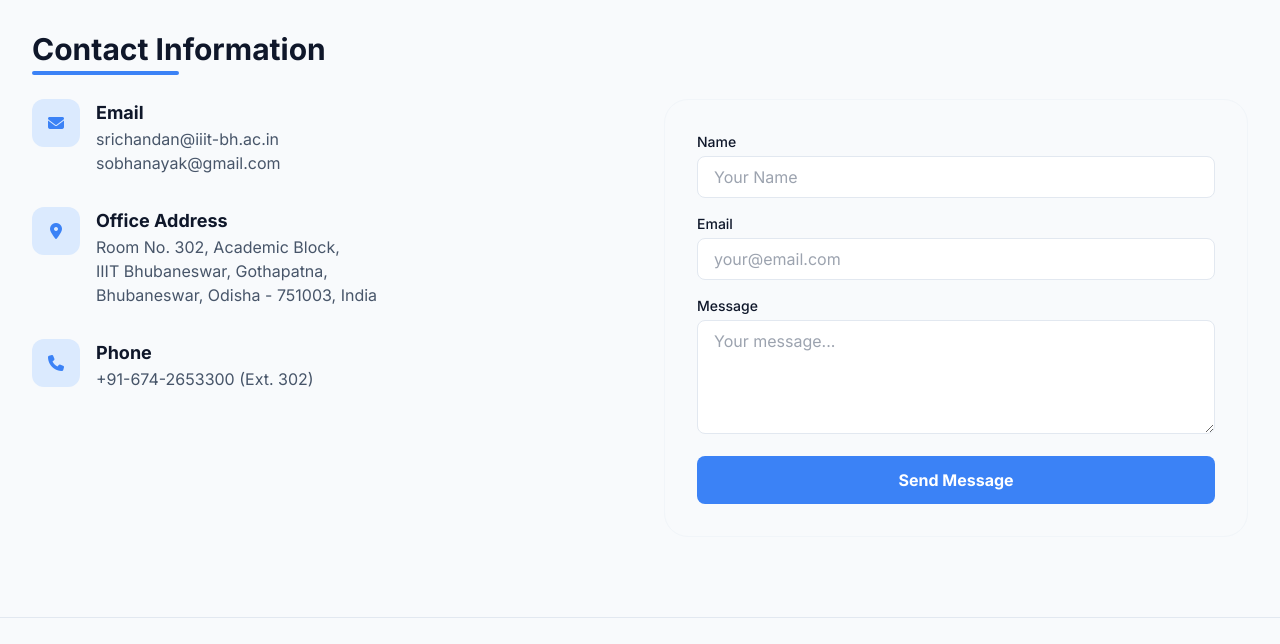
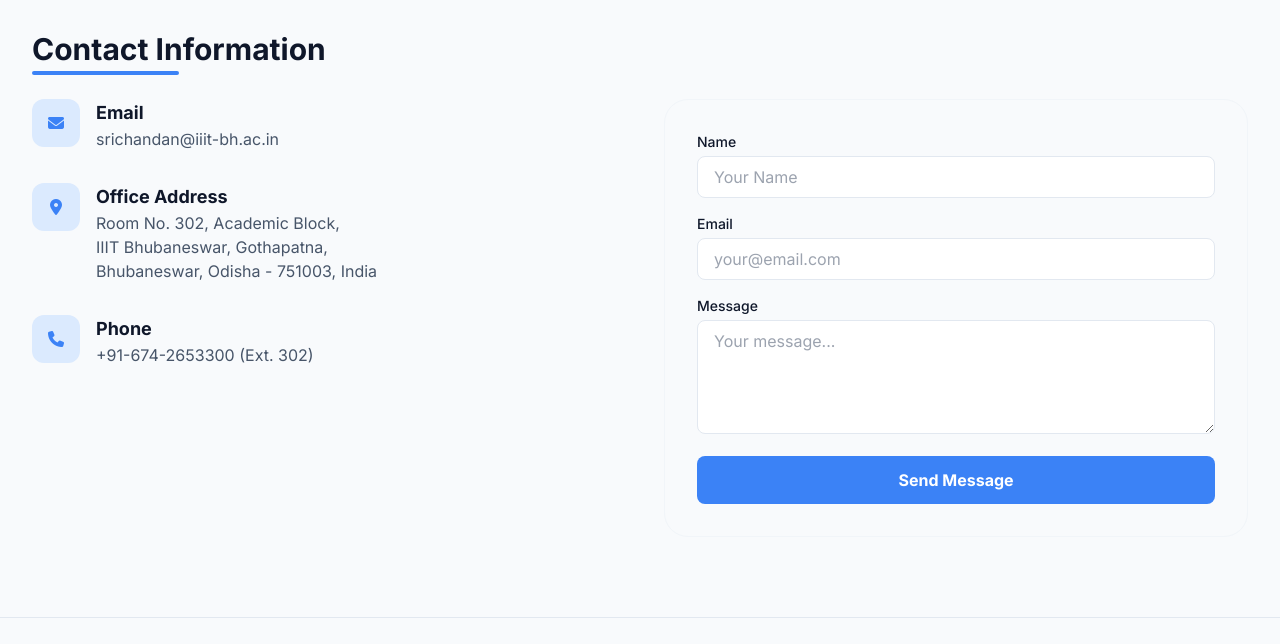
Before and after one commit to rdbms2019ce-prog/DrSrichandan, a website: page index.html in a window 1280 px wide. Shown: the part 3731-4375 px from the top of the page. Drawn offline with nearby package versions, Linux system fonts and the light colour scheme.

Commit message:
Update index.html

```diff
--- a/index.html
+++ b/index.html
@@ -365,7 +365,6 @@
                     <div>
                         <h4 class="font-bold text-lg">Email</h4>
                         <p class="text-slate-600 dark:text-slate-400">srichandan@iiit-bh.ac.in</p>
-                        <p class="text-slate-600 dark:text-slate-400">sobhanayak@gmail.com</p>
                     </div>
                 </div>
                 <div class="flex items-start gap-4">
```
